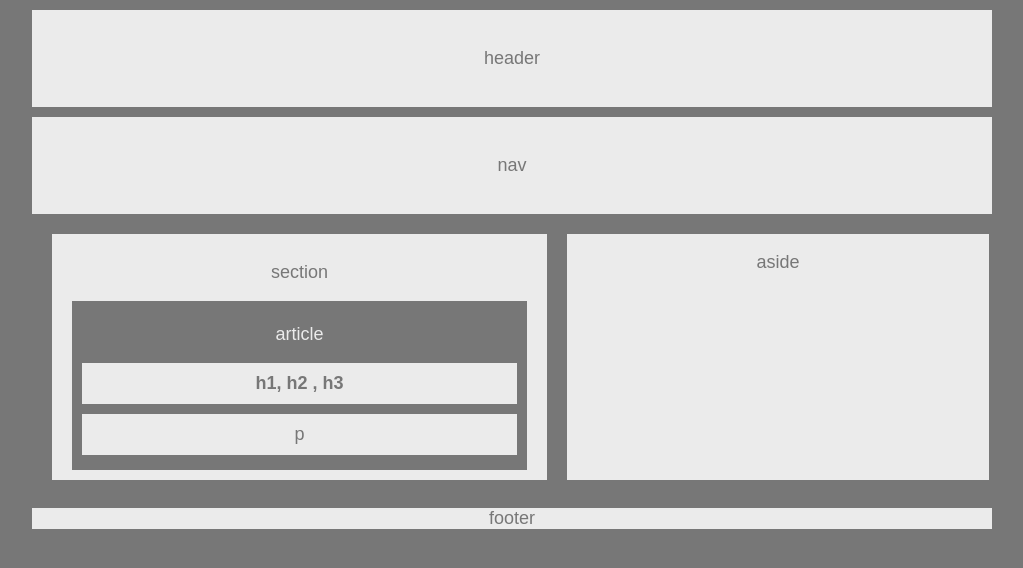
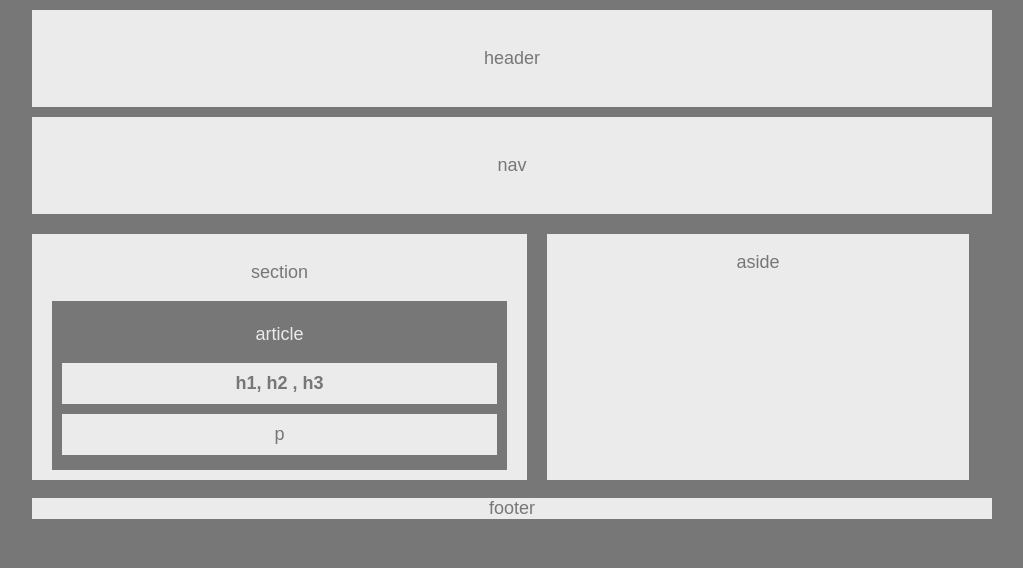
Before and after one commit to elaine-drum-female/HW-Wireframe, a plain HTML site: page index.html in a window 1280 px wide. Shown: the whole page, without its empty margins (128-1151 px from the left). Drawn offline with Linux system fonts and the light colour scheme.

Commit message:
added margin 10px 20px 0 20px to the aside

```diff
--- a/style.css
+++ b/style.css
@@ -33,7 +33,7 @@ aside {
 section {
     width:495px;
     height:200px;
-    margin:10px 20px;
+    margin:10px 0;
     float:left;
 }
 
@@ -61,7 +61,7 @@ section {
 
 aside {
     width:422px;
-    margin:10px 0px;
+    margin:10px 20px 0 20px;
     height:246px;
 }
 
```
